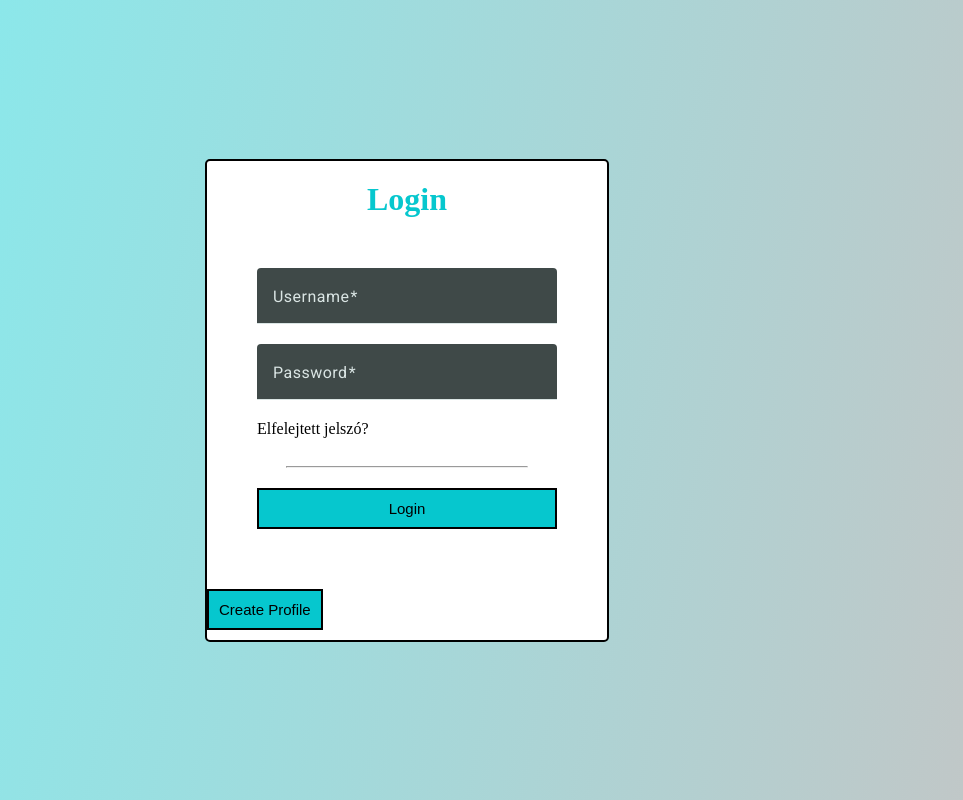
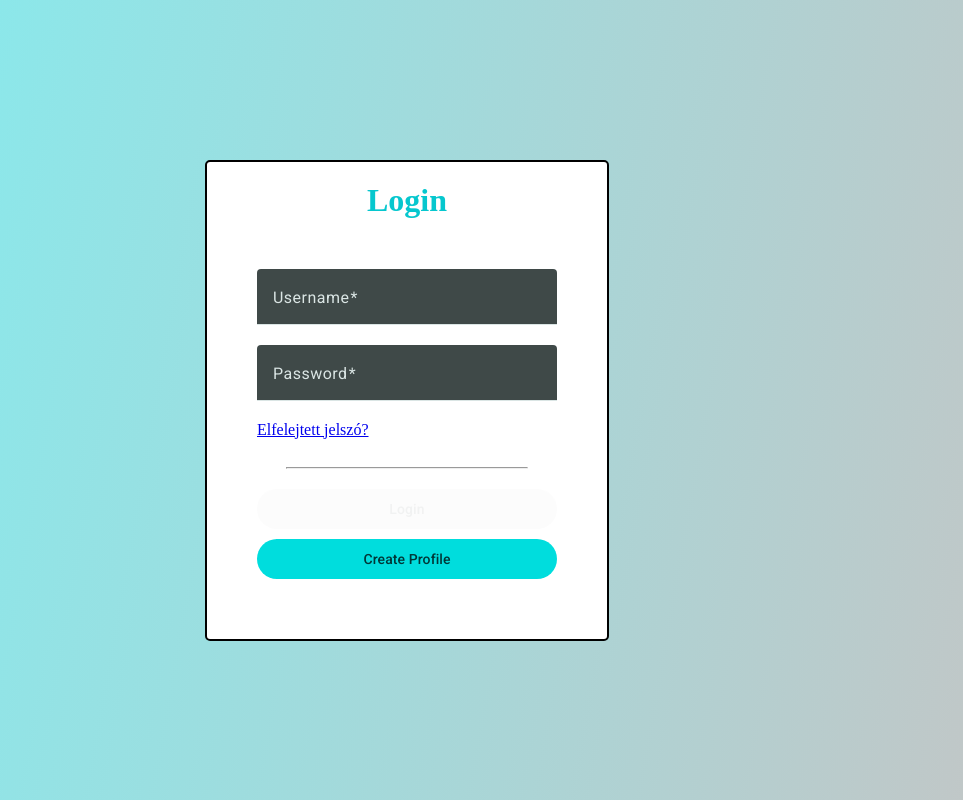
Before and after one commit to szaloczy/Y4O4X0_infrend, an Angular app in the folder frontend/: page /login in a window 1280 px wide. Shown: the whole page, without its empty margins (233-1196 px from the left). Built offline with nearby package versions, Linux system fonts and the light colour scheme.

Commit message:
imnport-routerlink

```diff
--- a/frontend/src/app/pages/home/home.component.html
+++ b/frontend/src/app/pages/home/home.component.html
@@ -1 +1,2 @@
 <h1>Üdvözöllek</h1>
+<app-navbar></app-navbar>
--- a/frontend/src/app/pages/home/home.component.ts
+++ b/frontend/src/app/pages/home/home.component.ts
@@ -1,8 +1,9 @@
 import { Component } from '@angular/core';
+import { NavbarComponent } from '../navbar/navbar.component';
 
 @Component({
   selector: 'app-home',
-  imports: [],
+  imports: [NavbarComponent],
   templateUrl: './home.component.html',
   styleUrl: './home.component.scss'
 })
--- /dev/null
+++ b/frontend/src/app/pages/navbar/navbar.component.html
@@ -0,0 +1,13 @@
+<mat-sidenav-container class="sidenav-container">
+
+    <mat-sidenav #drawer class="sidenav" fixedInViewport>
+		<mat-toolbar>Warehouse
+            <button id="closeButton" type="button" aria-label="Toggle sidenav" mat-icon-button
+            (click)="drawer.toggle()" >
+
+            </button>
+        </mat-toolbar>
+
+    </mat-sidenav>
+
+</mat-sidenav-container>
--- a/frontend/src/app/pages/user-login/user-login.component.html
+++ b/frontend/src/app/pages/user-login/user-login.component.html
@@ -29,8 +29,9 @@
             </div>
 
             <hr>
-            <button mat-raised-button type="submit" [disabled]="loginForm.invalid">Login</button>
+            <button mat-flat-button type="submit" [disabled]="loginForm.invalid">Login</button>
+            <button mat-flat-button type="button" routerLink="/register" >Create Profile</button>
         </form>
-        <button mat-raised-button type="button" routerLink="/register" >Create Profile</button>
+
     </div>
 </div>
--- a/frontend/src/app/pages/user-login/user-login.component.scss
+++ b/frontend/src/app/pages/user-login/user-login.component.scss
@@ -45,15 +45,10 @@ $error-color: #e74c3c;
                 width: 80%;
                 margin-bottom: 20px;
             }
-        }
 
-        button {
-            padding: 10px;
-            background-color: #06c7ce;
-            border: 2px solid black;
-            font-size: 15px;
-            color: black;
-            margin-bottom: 10px;
+            button {
+                margin-bottom: 10px;
+            }
         }
     }
 }
--- a/frontend/src/app/pages/user-login/user-login.component.ts
+++ b/frontend/src/app/pages/user-login/user-login.component.ts
@@ -3,17 +3,20 @@ import { FormBuilder, FormGroup, FormsModule, ReactiveFormsModule, Validators }
 import { UserService } from '../../services/user.service';
 import { MatFormFieldModule } from '@angular/material/form-field';
 import { MatInputModule } from '@angular/material/input';
-import { Router } from '@angular/router';
+import { Router, RouterLink } from '@angular/router';
 import { AuthService } from '../../services/auth.service';
+import {MatButtonModule} from '@angular/material/button';
 
 @Component({
   selector: 'app-user-login',
   standalone:true,
   imports: [
     FormsModule,
+    RouterLink,
     ReactiveFormsModule,
     MatFormFieldModule,
     MatInputModule,
+    MatButtonModule,
   ],
   templateUrl: './user-login.component.html',
   styleUrl: './user-login.component.scss'
--- a/frontend/src/app/pages/user-register/user-register.component.html
+++ b/frontend/src/app/pages/user-register/user-register.component.html
@@ -36,8 +36,8 @@
             </mat-form-field>
 
             <hr>
-            <button mat-raised-button type="submit" [disabled]="registerForm.invalid">Register</button>
-            <button mat-raised-button type="button" routerLink="/login">Back To Login</button>
+            <button mat-flat-button type="submit" [disabled]="registerForm.invalid">Register</button>
+            <button mat-flat-button type="button" routerLink="/login">Back To Login</button>
         </form>
     </div>
 </div>
--- a/frontend/src/app/pages/user-register/user-register.component.scss
+++ b/frontend/src/app/pages/user-register/user-register.component.scss
@@ -38,16 +38,11 @@ $error-color: #e74c3c;
                 width: 80%;
                 margin-bottom: 20px;
             }
+
+            button {
+                margin-bottom: 10px;
+            }
         }
-
-        /* button {
-            padding: 10px;
-            background-color: #06c7ce;
-            border: 2px solid black;
-            font-size: 15px;
-            color: black;
-            margin-bottom: 10px;
-        } */
     }
 }
 
```
Also changed, not shown: frontend/src/app/pages/navbar/navbar.component.ts (added, +16 -0 lines), frontend/src/app/pages/user-register/user-register.component.ts (+6 -2 lines), frontend/src/app/pages/navbar/navbar.component.scss (added), 1 other file (tests, documents, lock files or other folders).
